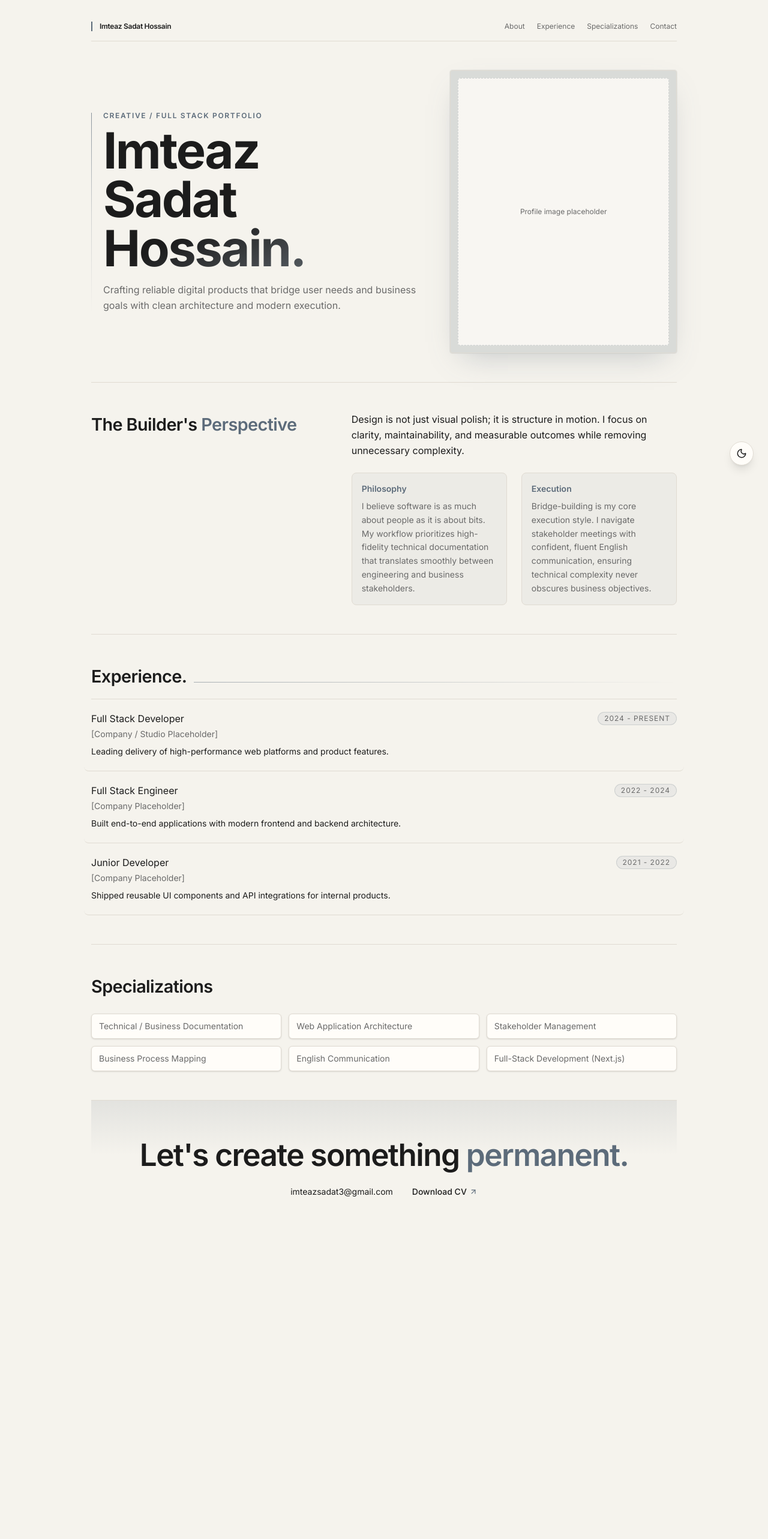
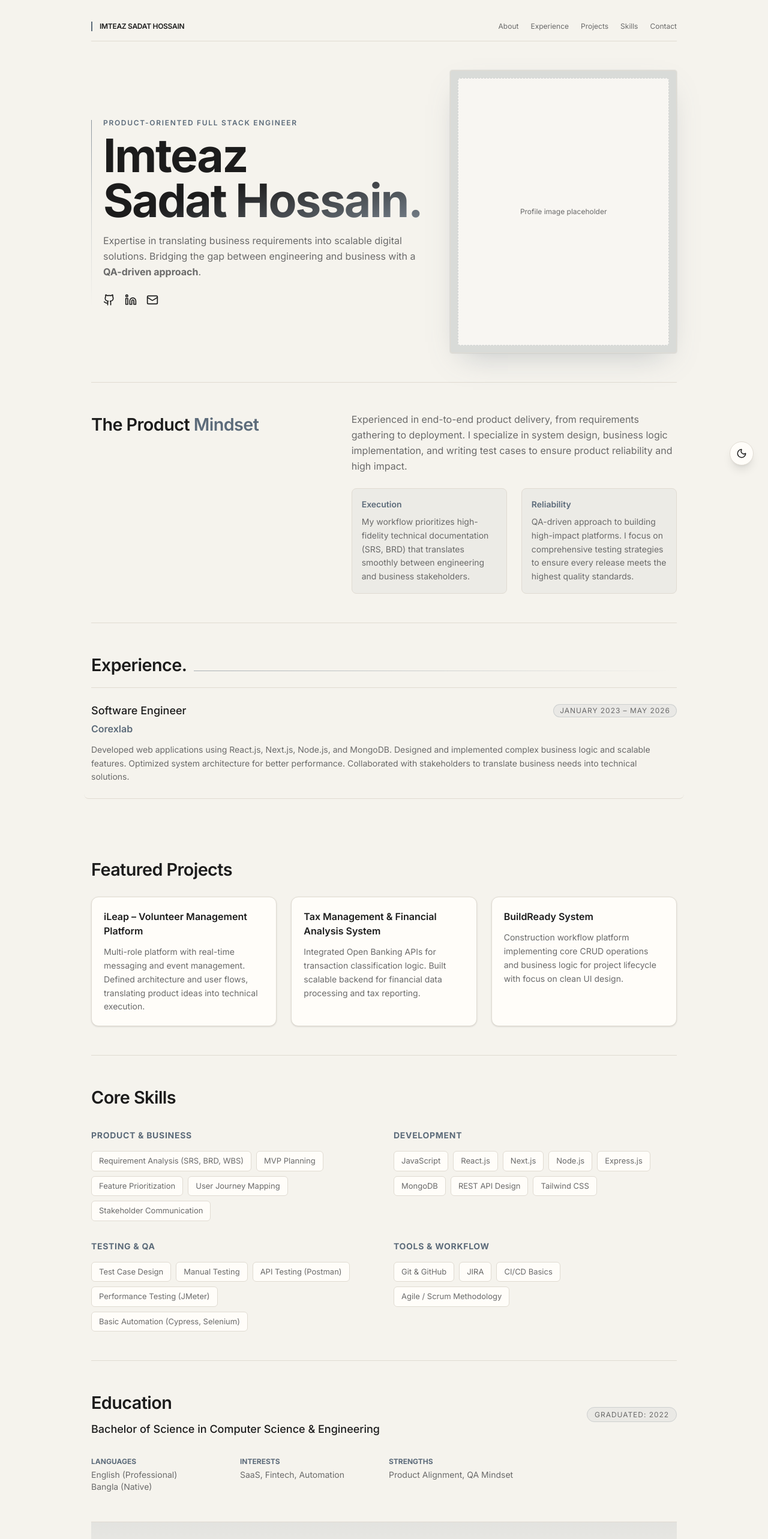
Before and after one commit to sadat66/portfolio, a Next.js app: page / in a window 1280 px wide. Shown: the top 2566 px of the page at 60% size. Before the commit the page ends 2101 px from the top, so only its background shows below. Built offline with nearby package versions, Linux system fonts and the light colour scheme.

Commit message:
feat: implement personal portfolio landing page with experience, project, and skills sections

```diff
--- a/src/app/page.tsx
+++ b/src/app/page.tsx
@@ -1,23 +1,45 @@
-import { ArrowUpRight } from "lucide-react";
+import { ArrowUpRight, Github, Linkedin, Mail } from "lucide-react";
 
 const EXPERIENCE = [
   {
-    role: "Full Stack Developer",
-    company: "[Company / Studio Placeholder]",
-    period: "2024 - Present",
-    summary: "Leading delivery of high-performance web platforms and product features.",
+    role: "Software Engineer",
+    company: "Corexlab",
+    period: "January 2023 – May 2026",
+    summary: "Developed web applications using React.js, Next.js, Node.js, and MongoDB. Designed and implemented complex business logic and scalable features. Optimized system architecture for better performance. Collaborated with stakeholders to translate business needs into technical solutions.",
+  },
+];
+
+const PROJECTS = [
+  {
+    title: "iLeap – Volunteer Management Platform",
+    description: "Multi-role platform with real-time messaging and event management. Defined architecture and user flows, translating product ideas into technical execution.",
   },
   {
-    role: "Full Stack Engineer",
-    company: "[Company Placeholder]",
-    period: "2022 - 2024",
-    summary: "Built end-to-end applications with modern frontend and backend architecture.",
+    title: "Tax Management & Financial Analysis System",
+    description: "Integrated Open Banking APIs for transaction classification logic. Built scalable backend for financial data processing and tax reporting.",
   },
   {
-    role: "Junior Developer",
-    company: "[Company Placeholder]",
-    period: "2021 - 2022",
-    summary: "Shipped reusable UI components and API integrations for internal products.",
+    title: "BuildReady System",
+    description: "Construction workflow platform implementing core CRUD operations and business logic for project lifecycle with focus on clean UI design.",
+  },
+];
+
+const SKILLS = [
+  {
+    category: "Product & Business",
+    items: ["Requirement Analysis (SRS, BRD, WBS)", "MVP Planning", "Feature Prioritization", "User Journey Mapping", "Stakeholder Communication"],
+  },
+  {
+    category: "Development",
+    items: ["JavaScript", "React.js", "Next.js", "Node.js", "Express.js", "MongoDB", "REST API Design", "Tailwind CSS"],
+  },
+  {
+    category: "Testing & QA",
+    items: ["Test Case Design", "Manual Testing", "API Testing (Postman)", "Performance Testing (JMeter)", "Basic Automation (Cypress, Selenium)"],
+  },
+  {
+    category: "Tools & Workflow",
+    items: ["Git & GitHub", "JIRA", "CI/CD Basics", "Agile / Scrum Methodology"],
   },
 ];
 
@@ -27,34 +49,15 @@ export default function Home() {
       <div className="bg-gradient" />
       <div className="mx-auto max-w-5xl px-6 pb-16 pt-9">
         <header className="flex items-center justify-between gap-4 border-b border-[var(--surface-border)] pb-4">
-          <p className="m-0 border-l-2 border-[var(--accent)] pl-3 text-xs font-semibold tracking-tight">
-            Imteaz Sadat Hossain
+          <p className="m-0 border-l-2 border-[var(--accent)] pl-3 text-xs font-semibold tracking-tight uppercase">
+            IMTEAZ SADAT HOSSAIN
           </p>
           <nav className="hidden gap-5 text-xs text-[var(--muted)] md:flex">
-            <a
-              href="#about"
-              className="transition-colors hover:text-[var(--accent)]"
-            >
-              About
-            </a>
-            <a
-              href="#experience"
-              className="transition-colors hover:text-[var(--accent)]"
-            >
-              Experience
-            </a>
-            <a
-              href="#specializations"
-              className="transition-colors hover:text-[var(--accent)]"
-            >
-              Specializations
-            </a>
-            <a
-              href="#contact"
-              className="transition-colors hover:text-[var(--accent)]"
-            >
-              Contact
-            </a>
+            <a href="#about" className="transition-colors hover:text-[var(--accent)]">About</a>
+            <a href="#experience" className="transition-colors hover:text-[var(--accent)]">Experience</a>
+            <a href="#projects" className="transition-colors hover:text-[var(--accent)]">Projects</a>
+            <a href="#skills" className="transition-colors hover:text-[var(--accent)]">Skills</a>
+            <a href="#contact" className="transition-colors hover:text-[var(--accent)]">Contact</a>
           </nav>
         </header>
 
@@ -65,17 +68,28 @@ export default function Home() {
               className="absolute left-0 top-1 bottom-0 w-px bg-gradient-to-b from-[var(--accent)]/70 via-[var(--accent)]/25 to-transparent"
             />
             <p className="m-0 text-[0.75rem] font-semibold uppercase tracking-[0.14em] text-[var(--accent)]">
-              Creative / Full Stack Portfolio
+              Product-Oriented Full Stack Engineer
             </p>
-            <h1 className="mb-4 mt-2 bg-gradient-to-br from-[var(--foreground)] via-[var(--foreground)] to-[var(--accent)]/80 bg-clip-text text-[clamp(2.2rem,8vw,5.2rem)] font-[680] leading-[0.98] tracking-[-0.03em] text-transparent">
+            <h1 className="mb-4 mt-2 bg-gradient-to-br from-[var(--foreground)] via-[var(--foreground)] to-[var(--accent)]/80 bg-clip-text text-[clamp(2.2rem,8vw,4.8rem)] font-[680] leading-[0.98] tracking-[-0.03em] text-transparent">
               Imteaz
               <br />
               Sadat Hossain.
             </h1>
             <p className="m-0 max-w-[38rem] leading-relaxed text-[var(--muted)]">
-              Crafting reliable digital products that bridge user needs and business goals with
-              clean architecture and modern execution.
+              Expertise in translating business requirements into scalable digital solutions.
+              Bridging the gap between engineering and business with a <strong>QA-driven approach</strong>.
             </p>
+            <div className="mt-6 flex gap-4">
+              <a href="https://github.com/sadat66" target="_blank" rel="noopener noreferrer" className="text-[var(--muted)] hover:text-[var(--accent)] transition-colors">
+                <Github size={20} />
+              </a>
+              <a href="https://linkedin.com/in/imteaz-sadat-3987701b2" target="_blank" rel="noopener noreferrer" className="text-[var(--muted)] hover:text-[var(--accent)] transition-colors">
+                <Linkedin size={20} />
+              </a>
+              <a href="mailto:imteazsadat3@gmail.com" className="text-[var(--muted)] hover:text-[var(--accent)] transition-colors">
+                <Mail size={20} />
+              </a>
+            </div>
           </div>
           <div className="aspect-[4/5] rounded-sm border border-[var(--surface-border)] bg-[var(--accent-glow)] p-3 shadow-[0_20px_50px_-20px_color-mix(in_srgb,var(--accent)_35%,transparent)] ring-1 ring-[var(--accent)]/10">
             <div className="flex h-full w-full items-center justify-center rounded-sm border border-dashed border-[var(--accent)]/25 bg-[var(--surface)]/80 text-xs text-[var(--muted)]">
@@ -84,34 +98,32 @@ export default function Home() {
           </div>
         </section>
 
-        <section
-          id="about"
-          className="grid gap-8 border-y border-[var(--surface-border)] py-12 md:grid-cols-[1fr_1.35fr]"
-        >
+        <section id="about" className="grid gap-8 border-y border-[var(--surface-border)] py-12 md:grid-cols-[1fr_1.35fr]">
           <div>
             <h2 className="mb-4 text-[clamp(1.35rem,3vw,1.8rem)] font-semibold tracking-[-0.02em]">
-              The Builder&apos;s{" "}
-              <span className="text-[var(--accent)]">Perspective</span>
+              The Product{" "}
+              <span className="text-[var(--accent)]">Mindset</span>
             </h2>
           </div>
           <div>
-            <p className="m-0 leading-relaxed">
-              Design is not just visual polish; it is structure in motion. I focus on clarity,
-              maintainability, and measurable outcomes while removing unnecessary complexity.
+            <p className="m-0 leading-relaxed text-[var(--muted)]">
+              Experienced in end-to-end product delivery, from requirements gathering to deployment.
+              I specialize in system design, business logic implementation, and writing test cases
+              to ensure product reliability and high impact.
             </p>
             <div className="mt-6 grid gap-6 md:grid-cols-2">
               <article className="rounded-lg border border-[var(--surface-border)] bg-[var(--accent-soft)]/50 p-4">
-                <h3 className="m-0 text-sm font-semibold text-[var(--accent)]">Philosophy</h3>
+                <h3 className="m-0 text-sm font-semibold text-[var(--accent)]">Execution</h3>
                 <p className="mt-2 text-sm leading-relaxed text-[var(--muted)]">
-                  I believe software is as much about people as it is about bits. My workflow prioritizes high-fidelity
-                  technical documentation that translates smoothly between engineering and business stakeholders.
+                  My workflow prioritizes high-fidelity technical documentation (SRS, BRD) that translates
+                  smoothly between engineering and business stakeholders.
                 </p>
               </article>
               <article className="rounded-lg border border-[var(--surface-border)] bg-[var(--accent-soft)]/50 p-4">
-                <h3 className="m-0 text-sm font-semibold text-[var(--accent)]">Execution</h3>
+                <h3 className="m-0 text-sm font-semibold text-[var(--accent)]">Reliability</h3>
                 <p className="mt-2 text-sm leading-relaxed text-[var(--muted)]">
-                  Bridge-building is my core execution style. I navigate stakeholder meetings with confident, fluent
-                  English communication, ensuring technical complexity never obscures business objectives.
+                  QA-driven approach to building high-impact platforms. I focus on comprehensive testing
+                  strategies to ensure every release meets the highest quality standards.
                 </p>
               </article>
             </div>
@@ -125,73 +137,110 @@ export default function Home() {
           </h2>
           <div className="border-t border-[var(--surface-border)]">
             {EXPERIENCE.map((job) => (
-              <article
-                key={job.role}
-                className="group border-b border-[var(--surface-border)] py-5 transition-colors hover:bg-[var(--accent-soft)]/40 md:-mx-3 md:rounded-lg md:px-3"
-              >
+              <article key={job.company} className="group border-b border-[var(--surface-border)] py-6 transition-colors hover:bg-[var(--accent-soft)]/40 md:-mx-3 md:rounded-lg md:px-3">
                 <div className="flex flex-col items-start justify-between gap-2 md:flex-row md:items-center">
-                  <h3 className="m-0 transition-colors group-hover:text-[var(--accent)]">
+                  <h3 className="m-0 text-lg font-medium transition-colors group-hover:text-[var(--accent)]">
                     {job.role}
                   </h3>
                   <span className="rounded-full border border-[var(--accent)]/20 bg-[var(--accent-soft)]/60 px-2.5 py-0.5 text-xs uppercase tracking-[0.08em] text-[var(--muted)]">
                     {job.period}
                   </span>
                 </div>
-                <p className="mb-0 mt-1 text-sm text-[var(--muted)]">{job.company}</p>
-                <p className="mb-0 mt-2 text-sm leading-relaxed">{job.summary}</p>
+                <p className="mb-0 mt-1 font-semibold text-[var(--accent)]">{job.company}</p>
+                <p className="mb-0 mt-3 text-sm leading-relaxed text-[var(--muted)]">{job.summary}</p>
               </article>
             ))}
           </div>
         </section>
 
-        <section id="specializations" className="border-t border-[var(--surface-border)] py-12">
+        <section id="projects" className="py-12">
           <h2 className="mb-6 text-[clamp(1.35rem,3vw,1.8rem)] font-semibold tracking-[-0.02em]">
-            Specializations
+            Featured Projects
           </h2>
-          <div className="grid gap-3 text-sm md:grid-cols-3">
-            {[
-              "Technical / Business Documentation",
-              "Web Application Architecture",
-              "Stakeholder Management",
-              "Business Process Mapping",
-              "English Communication",
-              "Full-Stack Development (Next.js)",
-            ].map((label) => (
-              <p
-                key={label}
-                className="m-0 rounded-md border border-[var(--surface-border)] bg-[var(--surface)] px-3 py-2.5 text-[var(--muted)] shadow-sm transition-all hover:border-[var(--accent)]/35 hover:text-[var(--foreground)]"
-              >
-                {label}
-              </p>
+          <div className="grid gap-6 md:grid-cols-3">
+            {PROJECTS.map((project) => (
+              <article key={project.title} className="flex flex-col justify-between rounded-xl border border-[var(--surface-border)] bg-[var(--surface)] p-5 shadow-sm transition-all hover:border-[var(--accent)]/40 hover:shadow-md">
+                <div>
+                  <h3 className="text-base font-semibold mb-3">{project.title}</h3>
+                  <p className="text-sm leading-relaxed text-[var(--muted)]">{project.description}</p>
+                </div>
+              </article>
             ))}
           </div>
         </section>
 
-        <section
-          id="contact"
-          className="border-t border-[var(--surface-border)] bg-[linear-gradient(180deg,var(--accent-soft)_0%,transparent_45%)] pb-10 pt-16"
-        >
+        <section id="skills" className="py-12 border-t border-[var(--surface-border)]">
+          <h2 className="mb-8 text-[clamp(1.35rem,3vw,1.8rem)] font-semibold tracking-[-0.02em]">
+            Core Skills
+          </h2>
+          <div className="grid gap-8 md:grid-cols-2">
+            {SKILLS.map((skillGroup) => (
+              <div key={skillGroup.category}>
+                <h3 className="text-sm font-bold uppercase tracking-wider text-[var(--accent)] mb-4">{skillGroup.category}</h3>
+                <div className="flex flex-wrap gap-2">
+                  {skillGroup.items.map((item) => (
+                    <span key={item} className="px-3 py-1.5 rounded-md border border-[var(--surface-border)] bg-[var(--surface)] text-[13px] text-[var(--muted)] hover:border-[var(--accent)]/30 hover:text-[var(--foreground)] transition-colors">
+                      {item}
+                    </span>
+                  ))}
+                </div>
+              </div>
+            ))}
+          </div>
+        </section>
+
+        <section id="education" className="py-12 border-t border-[var(--surface-border)]">
+          <div className="flex flex-col md:flex-row md:items-center justify-between gap-4">
+            <div>
+              <h2 className="text-[clamp(1.35rem,3vw,1.8rem)] font-semibold tracking-[-0.02em]">Education</h2>
+              <p className="mt-2 text-lg text-[var(--foreground)] font-medium">Bachelor of Science in Computer Science & Engineering</p>
+            </div>
+            <div className="text-left md:text-right">
+              <span className="rounded-full border border-[var(--accent)]/20 bg-[var(--accent-soft)]/60 px-3 py-1 text-xs uppercase tracking-[0.08em] text-[var(--muted)]">
+                Graduated: 2022
+              </span>
+            </div>
+          </div>
+          <div className="mt-8 grid grid-cols-2 md:grid-cols-4 gap-4">
+            <div>
+              <p className="text-xs font-bold uppercase text-[var(--accent)] mb-1">Languages</p>
+              <p className="text-sm text-[var(--muted)]">English (Professional)<br/>Bangla (Native)</p>
+            </div>
+            <div>
+              <p className="text-xs font-bold uppercase text-[var(--accent)] mb-1">Interests</p>
+              <p className="text-sm text-[var(--muted)]">SaaS, Fintech, Automation</p>
+            </div>
+            <div>
+              <p className="text-xs font-bold uppercase text-[var(--accent)] mb-1">Strengths</p>
+              <p className="text-sm text-[var(--muted)]">Product Alignment, QA Mindset</p>
+            </div>
+          </div>
+        </section>
+
+        <footer id="contact" className="border-t border-[var(--surface-border)] bg-[linear-gradient(180deg,var(--accent-soft)_0%,transparent_45%)] pb-10 pt-16">
           <div className="text-center">
             <h2 className="m-0 text-[clamp(2rem,4.8vw,3.2rem)] font-semibold leading-[1.05] tracking-[-0.03em]">
               Let&apos;s create something{" "}
               <span className="text-[var(--accent)]">permanent.</span>
             </h2>
-            <div className="mt-6 flex flex-col items-center justify-center gap-4 text-sm sm:flex-row sm:gap-8">
-              <a
-                href="mailto:imteazsadat3@gmail.com"
-                className="text-[var(--muted)] underline decoration-[var(--accent)]/40 decoration-1 underline-offset-4 transition-colors hover:text-[var(--foreground)] hover:decoration-[var(--accent)]"
-              >
+            <div className="mt-8 flex flex-col items-center justify-center gap-6 text-sm sm:flex-row sm:gap-10">
+              <a href="mailto:imteazsadat3@gmail.com" className="text-[var(--muted)] underline decoration-[var(--accent)]/40 decoration-1 underline-offset-4 transition-colors hover:text-[var(--foreground)] hover:decoration-[var(--accent)]">
                 imteazsadat3@gmail.com
               </a>
-              <a
-                href="#"
-                className="inline-flex items-center gap-1 font-medium text-[var(--foreground)] transition-colors hover:text-[var(--accent)]"
-              >
-                Download CV <ArrowUpRight size={14} className="text-[var(--accent)]" />
-              </a>
+              <div className="flex gap-6">
+                <a href="https://linkedin.com/in/imteaz-sadat-3987701b2" target="_blank" rel="noopener noreferrer" className="flex items-center gap-1.5 font-medium text-[var(--foreground)] transition-colors hover:text-[var(--accent)]">
+                  LinkedIn <ArrowUpRight size={14} className="text-[var(--accent)]" />
+                </a>
+                <a href="https://github.com/sadat66" target="_blank" rel="noopener noreferrer" className="flex items-center gap-1.5 font-medium text-[var(--foreground)] transition-colors hover:text-[var(--accent)]">
+                  GitHub <ArrowUpRight size={14} className="text-[var(--accent)]" />
+                </a>
+              </div>
             </div>
+            <p className="mt-12 text-[10px] uppercase tracking-widest text-[var(--muted)] opacity-50">
+              © 2026 Dhaka, Bangladesh
+            </p>
           </div>
-        </section>
+        </footer>
       </div>
     </main>
   );
```
